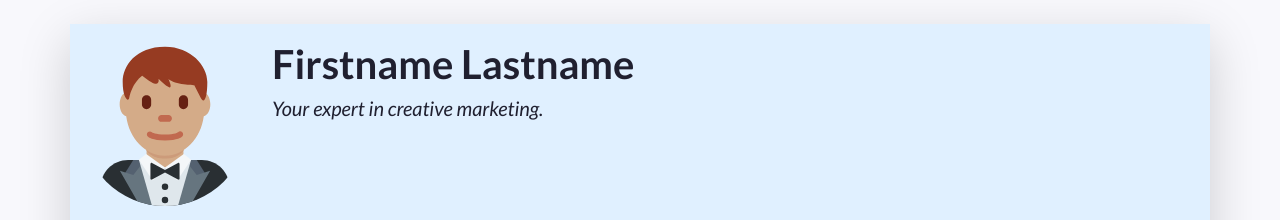
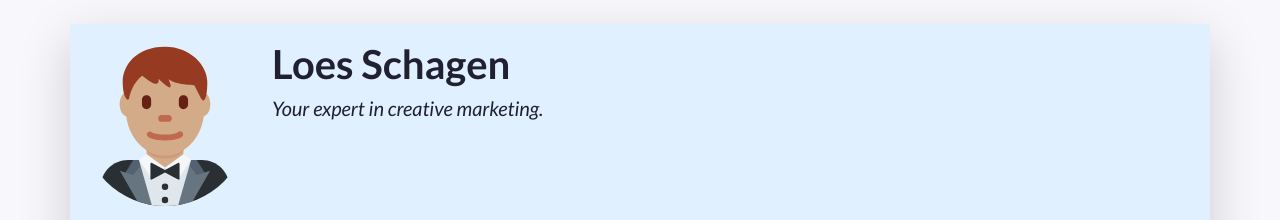
Before and after one commit to LoesSchagen/map, a plain HTML site: page index.html in a window 1280 px wide. Shown: the top 220 px of the page. Drawn offline with nearby package versions, Linux system fonts and the light colour scheme.

Commit message:
update name

```diff
--- a/index.html
+++ b/index.html
@@ -49,7 +49,7 @@
           A container to wrap around your name and tagline. Full-width at small size, then columns of increasing size.
         -->
         <div class="col-12 col-sm-8 col-md-9 col-lg-10 my-3 header-content">
-          <h1 class="fw-bolder">Firstname Lastname</h1>
+          <h1 class="fw-bolder">Loes Schagen</h1>
           <h5 class="fst-italic tagline">Your expert in creative marketing.</h5>
         </div>
       </header>
```
